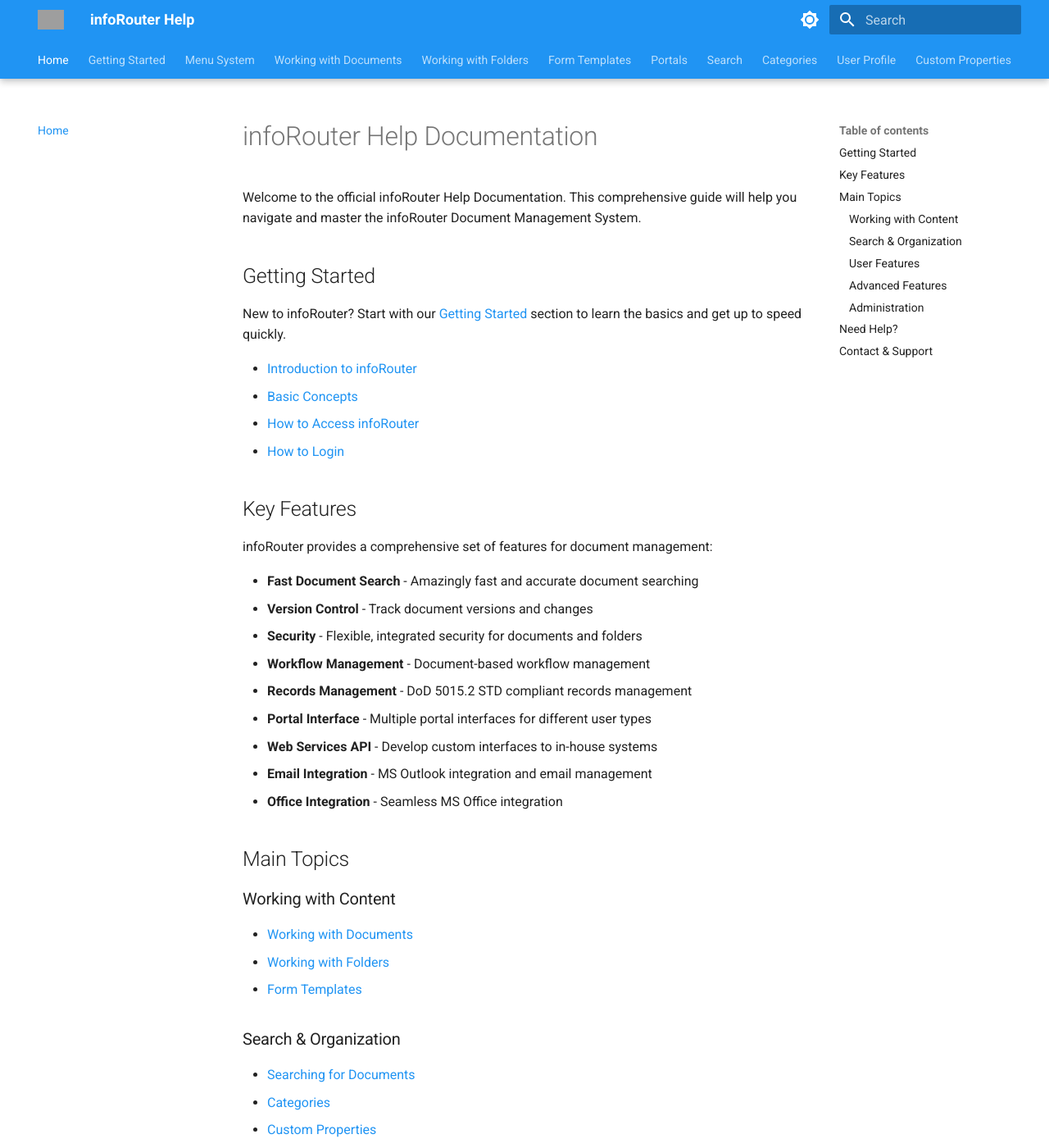
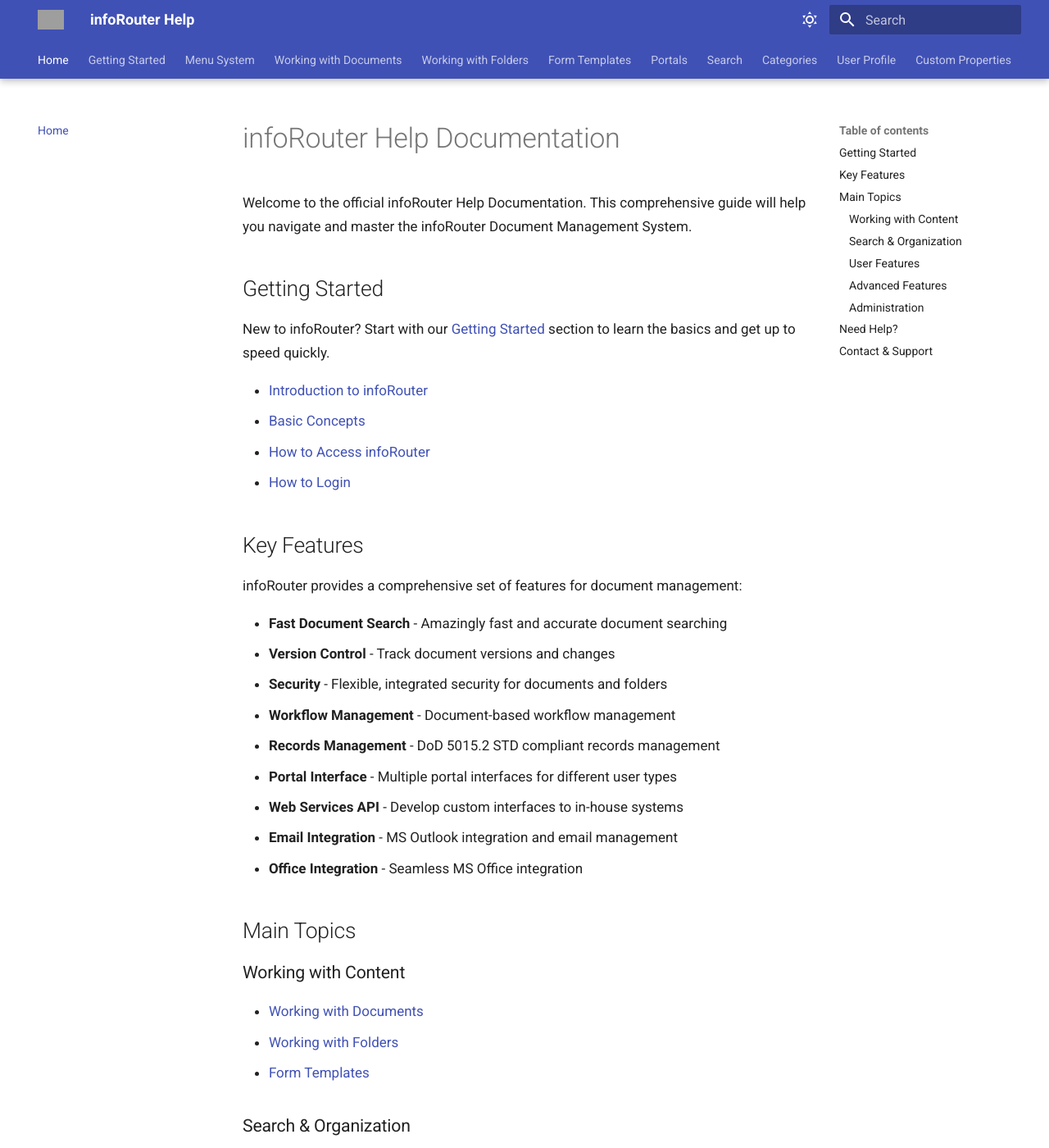
Before and after one commit to orhanyorukoglu/inforouter-help, an MkDocs documentation site: the page built from docs/index.md, in a window 1280 px wide and 1400 px high. Shown: the whole window at 82% size. Built offline with MkDocs 1.6.1 and Material for MkDocs 9.7.7, drawn with Linux system fonts in a browser that asks for light colours; grey boxes are pictures that could not be loaded.

Commit message:
Add Material theme customizations
- New color scheme: indigo/teal
- Custom fonts: Roboto, Roboto Mono
- Back to top button
- Code copy buttons
- Navigation footer (prev/next)
- Search sharing
- Improved search separator
- Custom CSS for better styling
- Additional markdown extensions (keys, mark, footnotes, etc.)

Co-Authored-By: Claude Opus 4.5 <noreply@anthropic.com>

```diff
--- /dev/null
+++ b/docs/stylesheets/extra.css
@@ -0,0 +1,80 @@
+/* Custom styles for infoRouter Help */
+
+/* Slightly larger body text for readability */
+.md-typeset {
+  font-size: 0.85rem;
+  line-height: 1.7;
+}
+
+/* Header styling */
+.md-header {
+  box-shadow: 0 0 0.2rem rgba(0, 0, 0, 0.1), 0 0.2rem 0.4rem rgba(0, 0, 0, 0.2);
+}
+
+/* Navigation tabs hover effect */
+.md-tabs__link:hover {
+  opacity: 1;
+}
+
+/* Sidebar navigation styling */
+.md-nav__link {
+  transition: color 0.2s;
+}
+
+/* Content area max width for better readability */
+.md-content {
+  max-width: 1200px;
+}
+
+/* Code blocks styling */
+.highlight code {
+  border-radius: 4px;
+}
+
+/* Admonition styling - make them stand out more */
+.md-typeset .admonition {
+  border-radius: 4px;
+  box-shadow: 0 2px 4px rgba(0, 0, 0, 0.1);
+}
+
+/* Table styling */
+.md-typeset table:not([class]) {
+  border-radius: 4px;
+  box-shadow: 0 1px 3px rgba(0, 0, 0, 0.1);
+}
+
+.md-typeset table:not([class]) th {
+  background-color: var(--md-primary-fg-color);
+  color: var(--md-primary-bg-color);
+}
+
+/* Back to top button styling */
+.md-top {
+  border-radius: 50%;
+}
+
+/* Search highlighting */
+.md-search-result__article--document mark {
+  background-color: rgba(255, 235, 59, 0.5);
+  padding: 0.1em 0.2em;
+  border-radius: 2px;
+}
+
+/* Footer styling */
+.md-footer {
+  margin-top: 2rem;
+}
+
+/* Print styles */
+@media print {
+  .md-header,
+  .md-tabs,
+  .md-sidebar,
+  .md-footer {
+    display: none;
+  }
+
+  .md-content {
+    max-width: 100%;
+  }
+}
--- a/mkdocs.yml
+++ b/mkdocs.yml
@@ -7,35 +7,55 @@ theme:
   name: material
   logo: images/inforouter-logo.png
   favicon: images/favicon.ico
+
+  # Color palette with toggle
   palette:
     - scheme: default
-      primary: blue
-      accent: blue
+      primary: indigo
+      accent: teal
       toggle:
-        icon: material/brightness-7
+        icon: material/weather-sunny
         name: Switch to dark mode
     - scheme: slate
-      primary: blue
-      accent: blue
+      primary: indigo
+      accent: teal
       toggle:
-        icon: material/brightness-4
+        icon: material/weather-night
         name: Switch to light mode
+
+  # Custom fonts
+  font:
+    text: Roboto
+    code: Roboto Mono
+
+  # Icons
+  icon:
+    repo: fontawesome/brands/github
+
+  # Features
   features:
     - navigation.instant
+    - navigation.instant.progress
     - navigation.tracking
     - navigation.tabs
     - navigation.tabs.sticky
     - navigation.sections
     - navigation.expand
     - navigation.path
+    - navigation.top
+    - navigation.footer
     - toc.follow
     - search.suggest
     - search.highlight
+    - search.share
     - content.tabs.link
+    - content.code.copy
+    - content.code.annotate
 
 plugins:
   - search:
       lang: en
+      separator: '[\s\-,:!=\[\]()"/]+|(?!\b)(?=[A-Z][a-z])|\.(?!\d)|&[lg]t;'
 
 markdown_extensions:
   - admonition
@@ -43,11 +63,26 @@ markdown_extensions:
   - pymdownx.superfences
   - pymdownx.tabbed:
       alternate_style: true
+  - pymdownx.highlight:
+      anchor_linenums: true
+      line_spans: __span
+      pygments_lang_class: true
+  - pymdownx.inlinehilite
+  - pymdownx.snippets
+  - pymdownx.mark
+  - pymdownx.critic
+  - pymdownx.caret
+  - pymdownx.keys
+  - pymdownx.tilde
   - toc:
       permalink: true
+      toc_depth: 3
   - tables
   - attr_list
   - md_in_html
+  - def_list
+  - footnotes
+  - abbr
 
 nav:
   - Home: index.md
@@ -212,12 +247,22 @@ extra:
   social:
     - icon: fontawesome/brands/facebook
       link: https://www.facebook.com/infoRouter
+      name: infoRouter on Facebook
     - icon: fontawesome/brands/twitter
       link: https://twitter.com/infoRouter
+      name: infoRouter on Twitter
     - icon: fontawesome/brands/linkedin
       link: https://www.linkedin.com/company/inforouter
+      name: infoRouter on LinkedIn
   analytics:
     provider: google
     property: G-XXXXXXXXXX  # Replace with your Google Analytics ID
+  # Uncomment below to add an announcement bar
+  # announce:
+  #   dismiss: true
+  #   content: "Welcome to the new infoRouter Help Documentation!"
+
+extra_css:
+  - stylesheets/extra.css
 
 copyright: Copyright &copy; 2026 infoRouter. All rights reserved.
```
